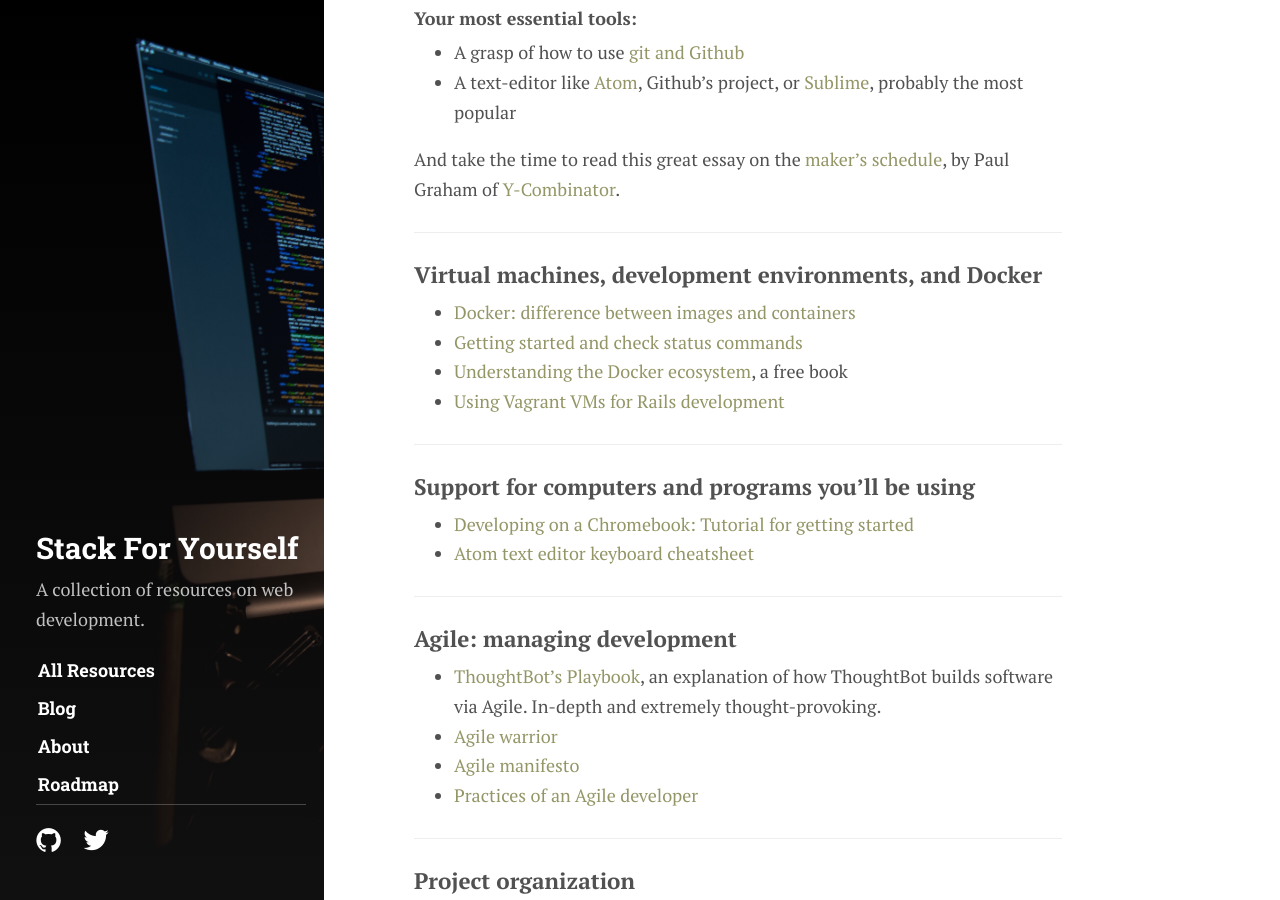
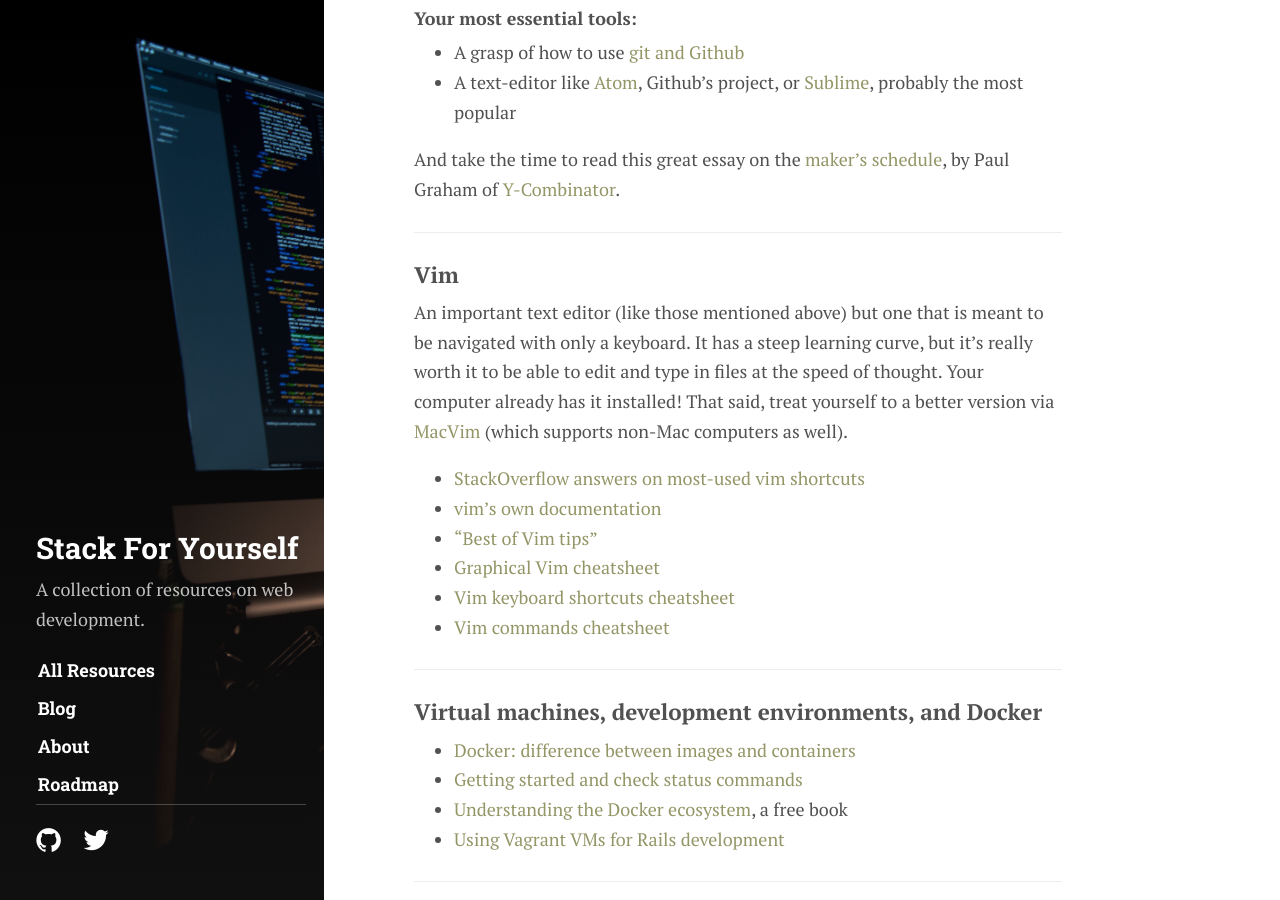
Before and after one commit to mindplace/stack-for-yourself, a Jekyll site: the page built from _posts/2016-05-01-managing-your-tools.md, in a window 1280 px wide and 900 px high, scrolled down 316 px. Built offline with Jekyll 4.4.1, drawn with Linux system fonts in a browser that asks for light colours; some web fonts are replaced; comment, search, counter and statistics services are not loaded.

Commit message:
update vim links

```diff
--- a/_posts/2016-05-01-managing-your-tools.md
+++ b/_posts/2016-05-01-managing-your-tools.md
@@ -12,6 +12,19 @@
 * A text-editor like [Atom](https://atom.io/), Github's project, or [Sublime](https://www.sublimetext.com/), probably the most popular
 
 And take the time to read this great essay on the [maker's schedule](http://www.paulgraham.com/makersschedule.html), by Paul Graham of [Y-Combinator](https://www.ycombinator.com/).
+
+<hr>
+
+### Vim
+An important text editor (like those mentioned above) but one that is meant to be navigated with only a keyboard. It has a steep learning curve, but it's really worth it to be able to edit and type in files at the speed of thought. Your computer already has it installed! That said, treat yourself to a better version via [MacVim](https://github.com/macvim-dev/macvim) (which supports non-Mac computers as well).
+
+* [StackOverflow answers on most-used vim shortcuts](http://stackoverflow.com/questions/5400806/what-are-the-most-used-vim-commands-keypresses)
+* [vim's own documentation](http://vimdoc.sourceforge.net/htmldoc/usr_toc.html)
+* ["Best of Vim tips"](http://rayninfo.co.uk/vimtips.html)
+* [Graphical Vim cheatsheet](http://www.viemu.com/a_vi_vim_graphical_cheat_sheet_tutorial.html)
+* [Vim keyboard shortcuts cheatsheet](https://www.maketecheasier.com/vim-keyboard-shortcuts-cheatsheet/)
+* [Vim commands cheatsheet](http://www.angelwatt.com/coding/notes/vim-commands.html)
+
 
 <hr>
 
```
Also changed, not shown: _posts/2016-07-01-ruby-rails.md (+1 -0 lines).
